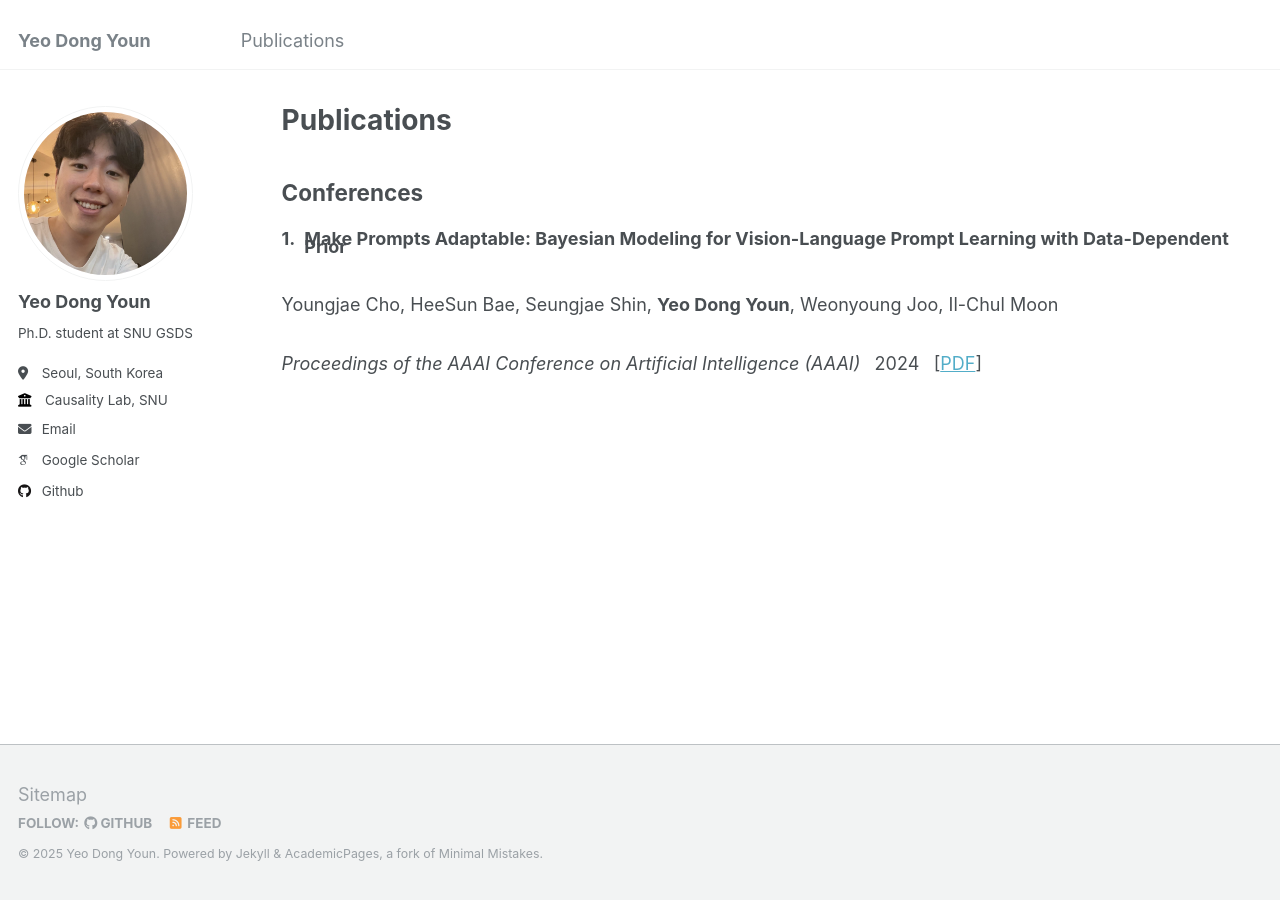
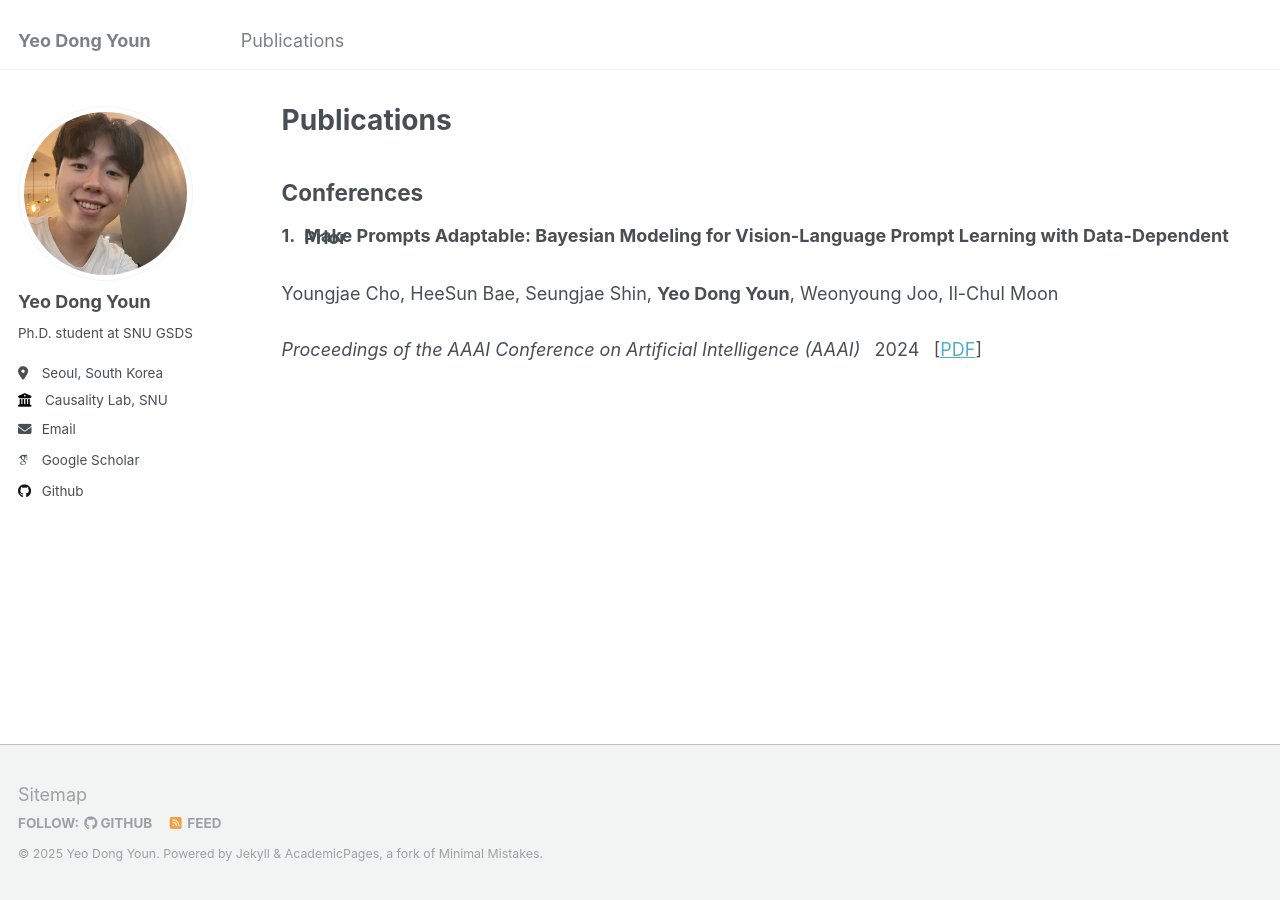
Before and after one commit to YeodongYoun1995/YeoDongYoun1995.github.io, a Jekyll site: the page built from _pages/publications.html, in a window 1280 px wide. Built offline with Jekyll 4.4.1, drawn with Linux system fonts in a browser that asks for light colours; some web fonts are replaced.

Commit message:
Update archive-single.html

```diff
--- a/_includes/archive-single.html
+++ b/_includes/archive-single.html
@@ -14,20 +14,20 @@
   {% assign category_counter = category_counter | plus: 1 %} <!-- Increment counter -->
 
     <!-- Publication Entry -->
-  <div class="publication-entry" style="margin-bottom: 0.8em;">
+  <div class="publication-entry" style="margin-bottom: 0.1em;">
     <!-- Number and Title -->
-    <div style="display: flex; align-items: baseline; margin: 0; font-weight: bold; line-height: 0.4;">
+    <div style="display: flex; align-items: baseline; margin: 0; font-weight: bold; line-height: 0.1;">
       <div style="margin-right: 0.5em;">{{ category_counter }}.</div>
       <div>{{ post.title | markdownify | strip }}</div>
     </div>
 
     <!-- Authors -->
-    <p style="margin: 0.1em 0; line-height: 0.4;">
+    <p style="margin: 0.1em 0; line-height: 0.1;">
       {{ post.authors | markdownify | strip }}
     </p>
 
     <!-- Venue, Year, and PDF Link -->
-    <div style="display: flex; align-items: baseline; margin: 0; line-height: 0.4; flex-wrap: wrap;">
+    <div style="display: flex; align-items: baseline; margin: 0; line-height: 0.1; flex-wrap: wrap;">
       <div style="margin-right: 0.8em; font-style: italic;">
         {{ post.venue | markdownify | strip }}
       </div>
```
